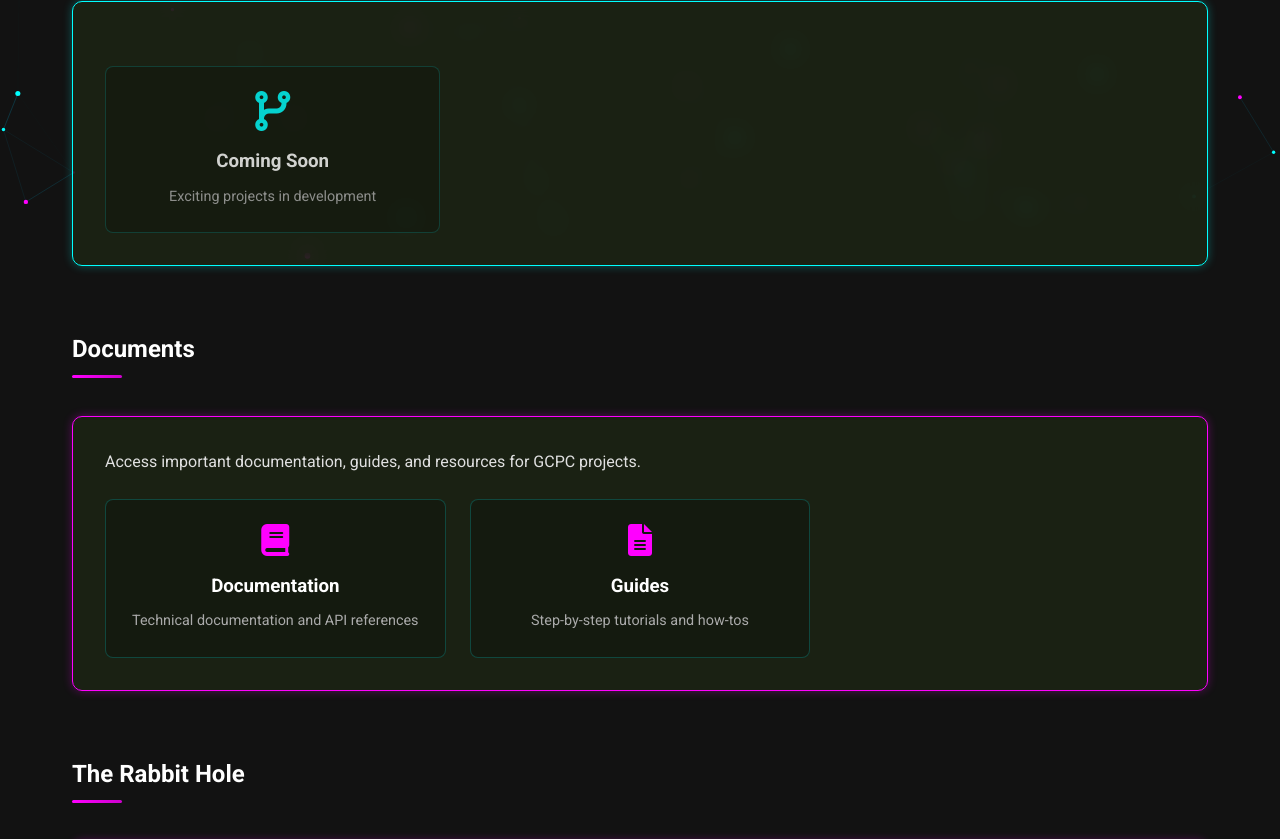
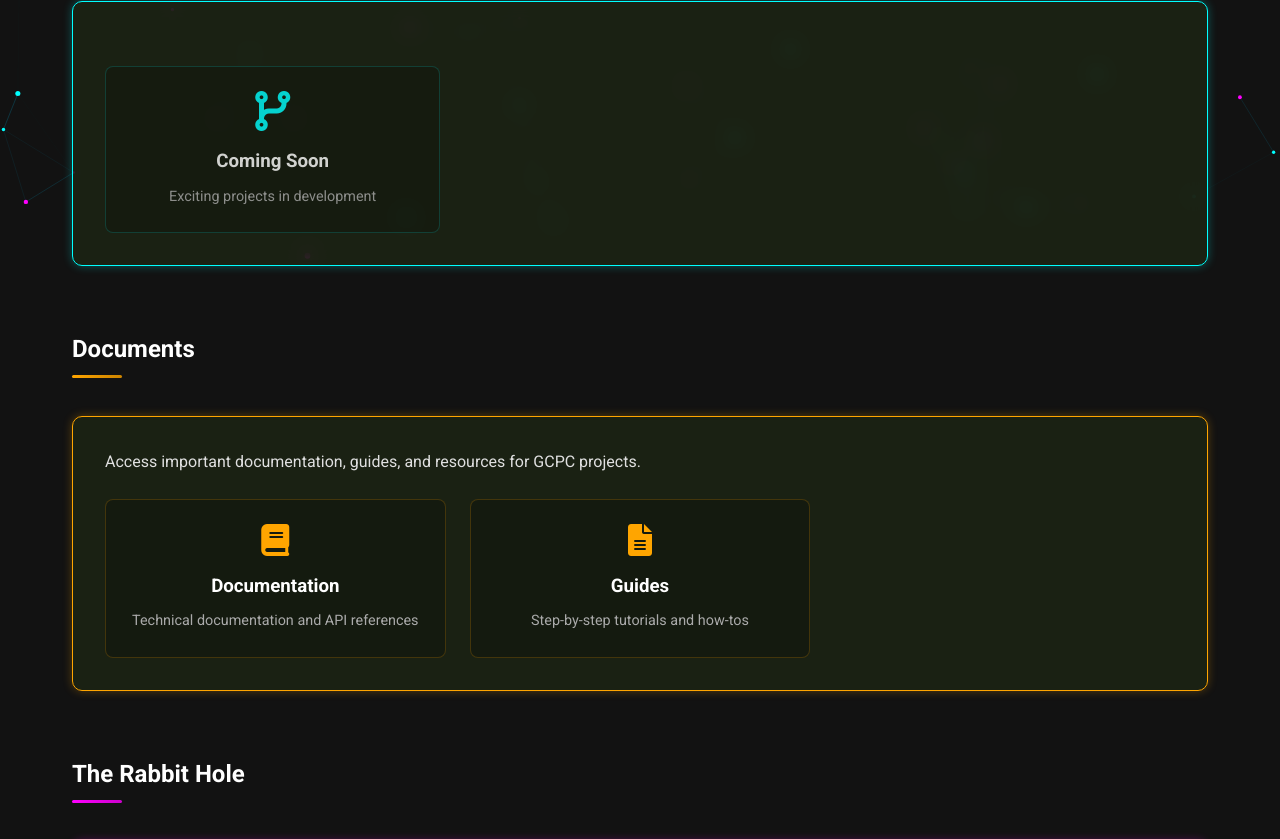
Before and after one commit to GCPC-PlsFixMe/gcpc-plsfixme.github.io, a plain HTML site: page index.html in a window 1280 px wide. Shown: the part 533-1372 px from the top of the page. Drawn offline with nearby package versions, Linux system fonts and the light colour scheme; animation ran at ten frames a second.

Commit message:
Orange Juice

```diff
--- a/css/style.css
+++ b/css/style.css
@@ -280,8 +280,8 @@ h1 .heart {
 
 /* Documents Section */
 .documents .content-box {
-    border: 1px solid #ff00ff;
-    box-shadow: 0 0 10px rgba(255, 0, 255, 0.3);
+    border: 1px solid #FFA500;
+    box-shadow: 0 0 10px rgba(255, 165, 0, 0.3);
 }
 
 .documents h2::after {
@@ -312,13 +312,13 @@ h1 .heart {
     padding: 1.5rem;
     text-align: center;
     transition: var(--transition);
-    border: 1px solid rgba(0, 255, 255, 0.2);
+    border: 1px solid rgba(255, 165, 0, 0.2);
 }
 
 .document-card:hover {
     transform: translateY(-3px);
     box-shadow: 0 5px 15px rgba(0, 0, 0, 0.2);
-    border-color: #ff00ff;
+    border-color: #FFA500;
 }
 
 .experiment-card:hover {
@@ -330,7 +330,7 @@ h1 .heart {
 .document-card i {
     font-size: 2rem;
     margin-bottom: 1rem;
-    color: #ff00ff; /* Magenta for Documents section */
+    color: #FFA500; /* Orange for Documents section */
     transition: var(--transition);
 }
 
@@ -447,7 +447,10 @@ h1 .heart {
     background: linear-gradient(90deg, #00ffff, #00cccc);
 }
 
-.documents h2::after,
+.documents h2::after {
+    background: linear-gradient(90deg, #FFA500, #CC8400);
+}
+
 .rabbit-hole h2::after {
     background: linear-gradient(90deg, #ff00ff, #cc00cc);
 }
```
